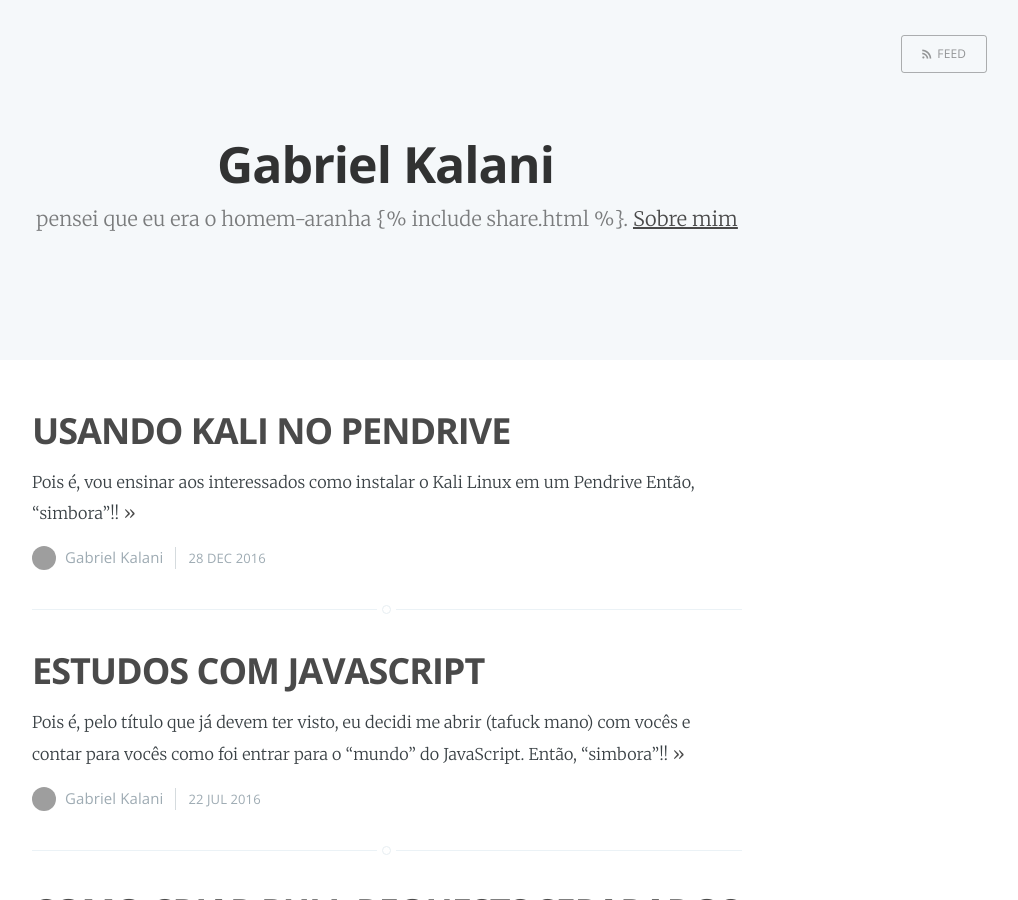
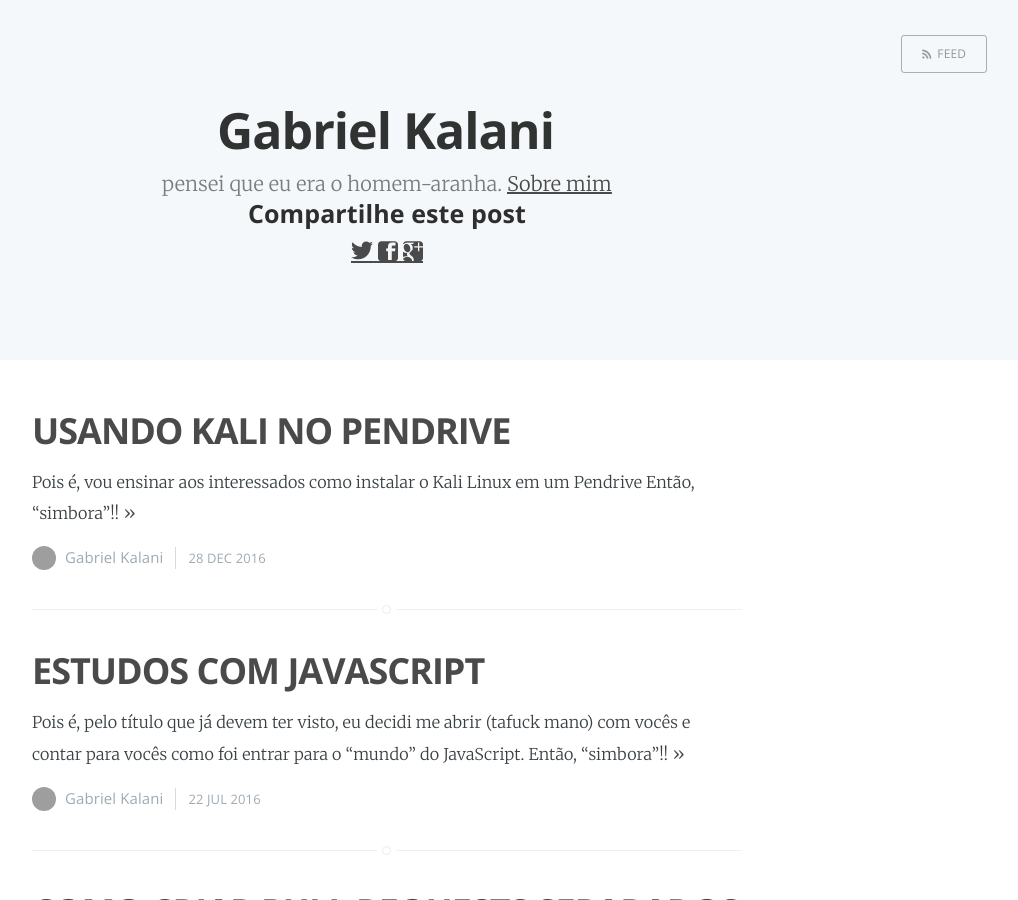
Before and after one commit to gkal19/blog, a Jekyll site: the page built from index.html, in a window 1280 px wide and 900 px high. Shown: the whole window, without its empty margins (253-1271 px from the left). Built offline with Jekyll 4.4.1, drawn with Linux system fonts in a browser that asks for light colours; the list of posts is cut into pages by our own code; comment, search, counter and statistics services are not loaded; some of the changed lines change nothing that is shown; grey boxes are pictures that could not be loaded.

Commit message:
vamos arrumar

```diff
--- a/_config.yml
+++ b/_config.yml
@@ -1,5 +1,5 @@
 name: Gabriel Kalani
-description: pensei que eu era o homem-aranha {% include share.html %}
+description: pensei que eu era o homem-aranha
 meta_description: "Blog de um adolescente, meio louco gkal19"
 
 markdown: kramdown
--- a/index.html
+++ b/index.html
@@ -20,6 +20,7 @@ about: 'about.html'
             <h2 class="page-description">
                 {% if site.description %} {{ site.description }}. {% endif %}
                 {% if page.about %} <a href='{{ site.baseurl }}{{ page.about }}'> Sobre mim </a> {% endif %}
+                {% include share.html %}
             </h2>
         </div>
     </div>
```
